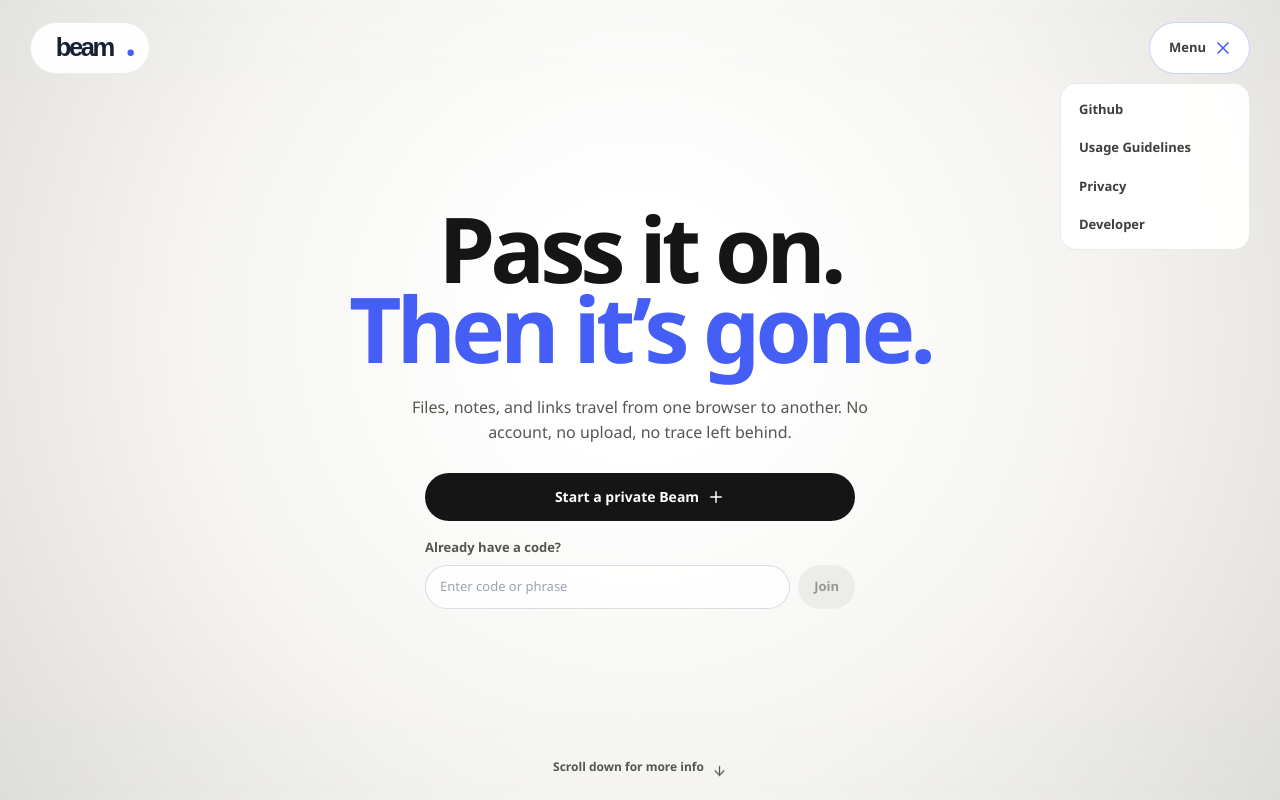
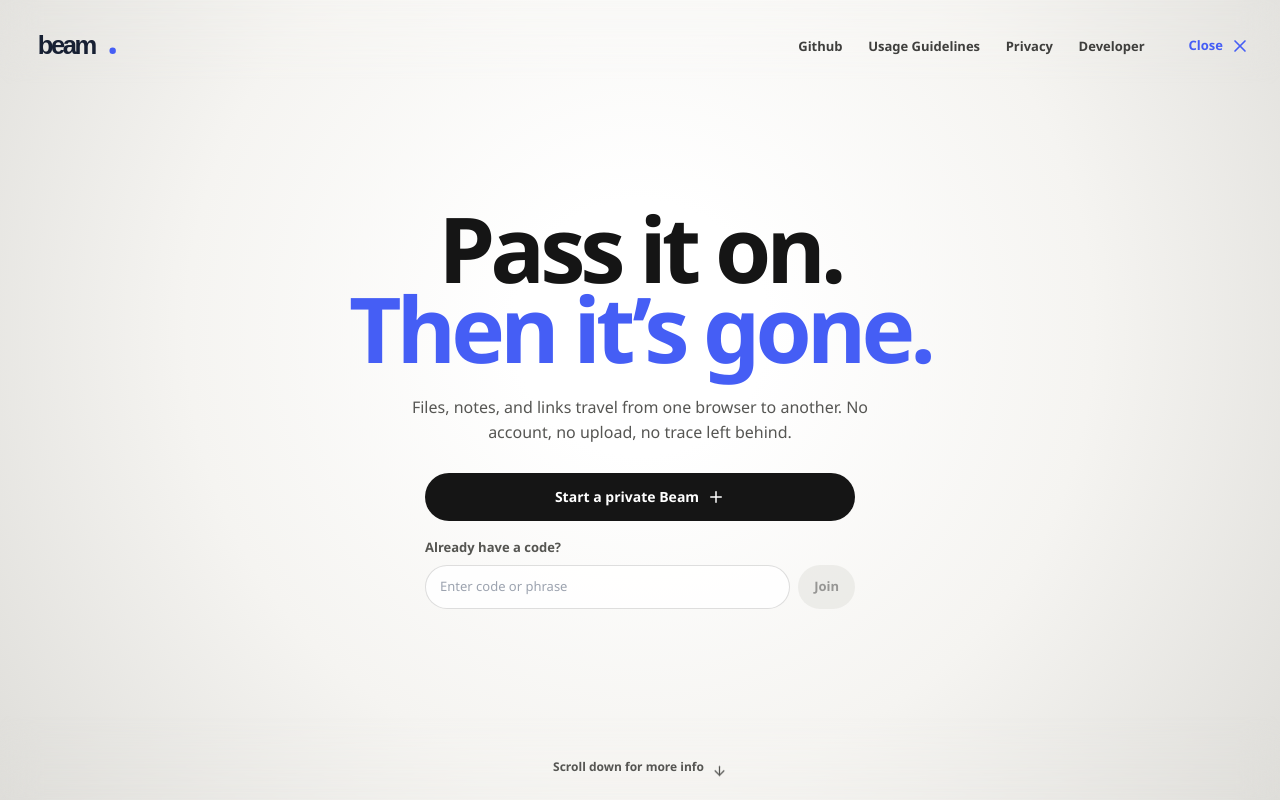
Before and after one commit to matepazy/beamdrop, a React (Vite) app: page / in a window 1280 px wide. Both pictures are taken after a click on the button "Menu". Shown: the top 800 px of the page. Built offline with nearby package versions, Linux system fonts and the light colour scheme.

Commit message:
Redesigned the navigation bar

```diff
--- a/src/App.tsx
+++ b/src/App.tsx
@@ -315,8 +315,37 @@
   onJoin(secret: string): void
 }) {
   const [join, setJoin] = useState('')
+  const [navOnDarkSurface, setNavOnDarkSurface] = useState(false)
   const details = useRef<HTMLElement>(null)
   const create = () => onCreate(generatePassphrase(), '')
+
+  useEffect(() => {
+    const darkSections = () =>
+      Array.from(
+        document.querySelectorAll<HTMLElement>(
+          '.how-it-works, .closing, .site-footer',
+        ),
+      )
+
+    const syncNavContrast = () => {
+      const navY = 48
+      const isOverDarkSection = darkSections().some((section) => {
+        const { top, bottom } = section.getBoundingClientRect()
+        return top <= navY && bottom >= navY
+      })
+
+      setNavOnDarkSurface(isOverDarkSection)
+    }
+
+    syncNavContrast()
+    addEventListener('scroll', syncNavContrast, { passive: true })
+    addEventListener('resize', syncNavContrast)
+
+    return () => {
+      removeEventListener('scroll', syncNavContrast)
+      removeEventListener('resize', syncNavContrast)
+    }
+  }, [])
 
   const revealDetails = () =>
     details.current?.scrollIntoView({
@@ -333,7 +362,7 @@
     >
       <section className="landing-hero">
         <div
-          className="floating-nav"
+          className={`floating-nav${navOnDarkSurface ? ' floating-nav--on-dark' : ''}`}
           aria-label="Beam introduction"
         >
           <button
@@ -585,6 +614,12 @@
   useEffect(() => {
     if (!open) return
 
+    const shouldLockScroll = matchMedia('(max-width: 819px)').matches
+
+    if (shouldLockScroll) {
+      document.body.classList.add('menu-open')
+    }
+
     const closeOnOutsideClick = (event: MouseEvent) => {
       if (!menuRef.current?.contains(event.target as Node)) {
         setOpen(false)
@@ -603,6 +638,10 @@
     return () => {
       document.removeEventListener('mousedown', closeOnOutsideClick)
       document.removeEventListener('keydown', closeOnEscape)
+
+      if (shouldLockScroll) {
+        document.body.classList.remove('menu-open')
+      }
     }
   }, [open])
 
@@ -619,7 +658,7 @@
         aria-haspopup="menu"
         onClick={() => setOpen((value) => !value)}
       >
-        Menu
+        {open ? 'Close' : 'Menu'}
 
         <AnimatePresence mode="wait" initial={false}>
           {open ? (
@@ -658,6 +697,22 @@
 
       <AnimatePresence>
         {open && (
+          <motion.button
+            className="info-menu__backdrop"
+            type="button"
+            tabIndex={-1}
+            aria-label="Close menu"
+            onClick={() => setOpen(false)}
+            initial={{ opacity: 0 }}
+            animate={{ opacity: 1 }}
+            exit={{ opacity: 0 }}
+            transition={{ duration: 0.18, ease: [0.22, 1, 0.36, 1] }}
+          />
+        )}
+      </AnimatePresence>
+
+      <AnimatePresence>
+        {open && (
           <motion.div
             className="info-menu__items"
             role="menu"
@@ -682,17 +737,25 @@
               ease: [0.16, 1, 0.3, 1],
             }}
           >
-            {items.map((item) => (
-              <a
+            {items.map((item, index) => (
+              <motion.a
                 key={item.label}
                 href={item.href}
                 role="menuitem"
                 target={item.external ? '_blank' : undefined}
                 rel={item.external ? 'noopener noreferrer' : undefined}
                 onClick={() => setOpen(false)}
+                initial={{ opacity: 0, x: 10 }}
+                animate={{ opacity: 1, x: 0 }}
+                exit={{ opacity: 0, x: 6 }}
+                transition={{
+                  duration: 0.2,
+                  delay: index * 0.04,
+                  ease: [0.22, 1, 0.36, 1],
+                }}
               >
                 {item.label}
-              </a>
+              </motion.a>
             ))}
           </motion.div>
         )}
--- a/src/styles.css
+++ b/src/styles.css
@@ -69,6 +69,13 @@
   padding: 0;
   overflow: clip;
   position: relative;
+}
+
+@media (max-width: 819px) {
+  html:has(body.menu-open),
+  body.menu-open {
+    overflow: hidden;
+  }
 }
 
 .landing-shell::before,
@@ -277,6 +284,8 @@
 
 .beam-logo__beam {
   fill: #172033;
+
+  transition: fill 0.24s cubic-bezier(0.22, 1, 0.36, 1);
 }
 
 .beam-logo__drop {
@@ -406,16 +415,6 @@
 .promise-pill {
   display: inline-flex;
   align-items: center;
-
-  min-height: 52px;
-
-  border: 1px solid rgba(25, 25, 25, 0.08);
-  border-radius: 999px;
-
-  background: rgba(255, 255, 255, 0.9);
-
-  backdrop-filter: blur(12px);
-  -webkit-backdrop-filter: blur(12px);
 }
 
 
@@ -424,15 +423,16 @@
    ========================================================= */
 
 .brand-pill {
-  width: 120px;
-
-  padding: 9px 17px;
-
-  overflow: hidden;
-
-  background: rgba(255, 255, 255, 0.94);
-
-  transition: width 0.24s ease;
+  position: relative;
+  z-index: 2;
+
+  width: 158px;
+
+  padding: 8px 0;
+
+  border: 0;
+  background: transparent;
+  line-height: 0;
 }
 
 .brand-pill .beam-logo {
@@ -441,11 +441,6 @@
   flex: none;
 }
 
-.brand-pill:hover,
-.brand-pill:focus-visible {
-  width: 190px;
-}
-
 .brand-pill:hover .beam-logo__drop,
 .brand-pill:focus-visible .beam-logo__drop {
   opacity: 1;
@@ -464,57 +459,97 @@
 
 .info-menu {
   position: relative;
+  z-index: 1;
+  isolation: isolate;
+}
+
+.info-menu__backdrop {
+  position: fixed;
+  z-index: 0;
+  top: 0;
+  right: 0;
+  bottom: 0;
+  left: 0;
+
+  border: 0;
+  background: #151515;
 }
 
 .promise-pill {
-  padding: 0 16px 0 19px;
+  position: relative;
+  z-index: 1;
+
+  min-height: 40px;
+  padding: 8px 0 8px 12px;
 
   color: #3f3f3d;
+
+  border: 0;
+  background: transparent;
 
   font-size: 13px;
   font-weight: 650;
 
   gap: 7px;
 
-  transition:
-    background 0.18s ease,
-    border-color 0.18s ease;
+  transition: color 0.18s ease;
 }
 
 .promise-pill:hover,
 .promise-pill[aria-expanded="true"] {
-  background: #fff;
-  border-color: rgba(69, 94, 245, 0.28);
+  color: #455ef5;
 }
 
 .promise-pill svg {
   color: #455ef5;
+
+  transition: color 0.18s cubic-bezier(0.22, 1, 0.36, 1);
+}
+
+.floating-nav--on-dark .beam-logo__beam {
+  fill: #f7f6f2;
+}
+
+.floating-nav:has(.info-menu.open) .beam-logo__beam {
+  fill: #f7f6f2;
+}
+
+.floating-nav--on-dark .promise-pill {
+  color: #f7f6f2;
+}
+
+.floating-nav:has(.info-menu.open) .promise-pill {
+  color: #f7f6f2;
+}
+
+.floating-nav--on-dark .promise-pill svg {
+  color: #f7f6f2;
+}
+
+.floating-nav:has(.info-menu.open) .promise-pill svg {
+  color: #f7f6f2;
+}
+
+.floating-nav--on-dark .promise-pill:hover,
+.floating-nav--on-dark .promise-pill[aria-expanded="true"] {
+  color: #b8c2ff;
 }
 
 
 /* Dropdown */
 
 .info-menu__items {
-  position: absolute;
-
-  top: calc(100% + 9px);
-  right: 0;
-
-  min-width: 190px;
-
-  padding: 7px;
+  position: fixed;
+  z-index: 1;
+
+  top: clamp(112px, 18vh, 180px);
+  right: 30px;
+  left: 30px;
 
   display: flex;
   flex-direction: column;
-  gap: 2px;
-
-  border: 1px solid rgba(25, 25, 25, 0.09);
-  border-radius: 16px;
-
-  background: rgba(255, 255, 255, 0.96);
-
-  backdrop-filter: blur(16px);
-  -webkit-backdrop-filter: blur(16px);
+  align-items: stretch;
+  gap: 0;
 
   text-align: left;
 }
@@ -525,19 +560,19 @@
 .info-menu__items a {
   display: flex;
   align-items: center;
+  justify-content: flex-start;
 
   width: 100%;
-
-  padding: 10px 11px;
-
-  border-radius: 10px;
-
+  padding: 15px 0 17px;
+
+  border-bottom: 1px solid rgba(247, 246, 242, 0.18);
   background: transparent;
-  color: #3f3f3d;
-
-  font-size: 13px;
-  font-weight: 650;
-  line-height: 1.25;
+  color: #f7f6f2;
+
+  font-size: clamp(1.9rem, 4.5vw, 4rem);
+  font-weight: 750;
+  letter-spacing: -0.04em;
+  line-height: 0.92;
 
   text-align: left;
   text-decoration: none;
@@ -545,21 +580,29 @@
   white-space: nowrap;
 
   transition:
-    background 0.15s ease,
     color 0.15s ease,
     transform 0.15s ease;
 }
 
-.info-menu__items a:hover,
-.info-menu__items a:focus-visible {
-  background: #eef0ff;
-  color: #455ef5;
-
-  outline: none;
+.info-menu__items a:hover {
+  color: #b8c2ff;
+  transform: translateX(7px);
 }
 
 .info-menu__items a:active {
-  transform: scale(0.98);
+  transform: translateX(3px);
+}
+
+.info-menu__items a:last-child {
+  border-bottom: 0;
+}
+
+.floating-nav--on-dark .info-menu__items a {
+  color: #f7f6f2;
+}
+
+.floating-nav--on-dark .info-menu__items a:hover {
+  color: #b8c2ff;
 }
 
 
@@ -1922,6 +1965,61 @@
    Mobile
    ========================================================= */
 
+@media (min-width: 820px) {
+  .info-menu {
+    position: relative;
+  }
+
+  .promise-pill {
+    display: inline-flex;
+  }
+
+  .info-menu__backdrop {
+    display: none;
+  }
+
+  .info-menu__items {
+    position: absolute;
+    top: 4px;
+    right: calc(100% + clamp(18px, 2.5vw, 36px));
+    left: auto;
+
+    width: auto;
+    padding: 0;
+
+    flex-direction: row;
+    align-items: center;
+    gap: clamp(14px, 2vw, 28px);
+  }
+
+  .info-menu__items a {
+    width: auto;
+    padding: 8px 0;
+
+    border: 0;
+    color: #3f3f3d;
+
+    font-size: 13px;
+    font-weight: 650;
+    letter-spacing: 0;
+    line-height: 1.25;
+  }
+
+  .info-menu__items a:hover {
+    color: #455ef5;
+    transform: none;
+  }
+
+  .floating-nav:not(.floating-nav--on-dark):has(.info-menu.open) .beam-logo__beam {
+    fill: #172033;
+  }
+
+  .floating-nav:not(.floating-nav--on-dark):has(.info-menu.open) .promise-pill,
+  .floating-nav:not(.floating-nav--on-dark):has(.info-menu.open) .promise-pill svg {
+    color: #455ef5;
+  }
+}
+
 @media (max-width: 620px) {
   .app-shell {
     padding: 0 16px 28px;
@@ -1967,27 +2065,27 @@
   }
 
   .promise-pill {
-    min-height: 42px;
-
-    padding: 0 11px 0 13px;
+    min-height: 38px;
+
+    padding: 7px 0 7px 10px;
 
     font-size: 11px;
   }
 
+  .brand-pill {
+    width: 138px;
+    padding: 7px 0;
+  }
+
   .info-menu__items {
-    min-width: 175px;
-  }
-
-  .brand-pill {
-    width: 108px;
-    min-height: 46px;
-
-    padding: 7px 14px;
-  }
-
-  .brand-pill:hover,
-  .brand-pill:focus-visible {
-    width: 166px;
+    top: clamp(82px, 18vh, 112px);
+    right: 16px;
+    left: 16px;
+  }
+
+  .info-menu__items a {
+    padding: 11px 0 13px;
+    font-size: clamp(1.55rem, 7.5vw, 2.15rem);
   }
 
   .brand-pill .beam-logo {
```
